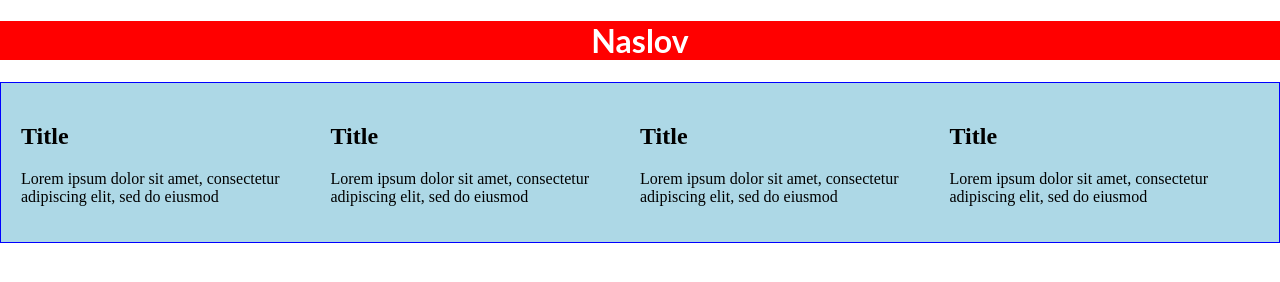
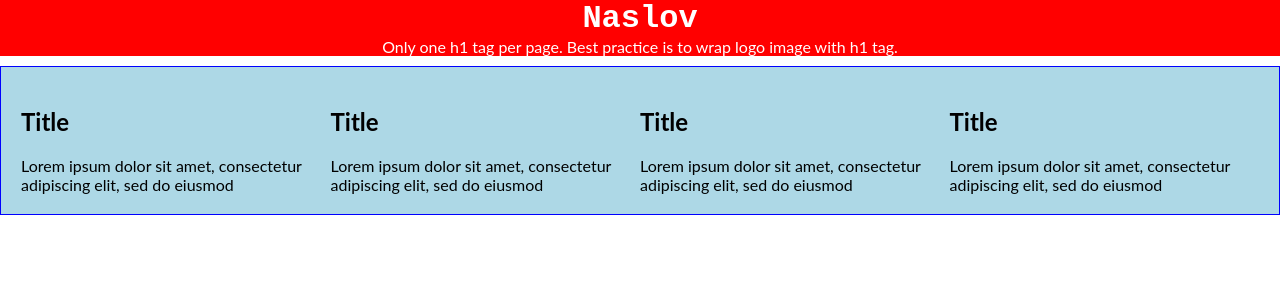
Before and after one commit to dalchek/openProject, a plain HTML site: page index.html in a window 1280 px wide. Drawn offline with Linux system fonts and the light colour scheme.

Commit message:
h1 best practice

```diff
--- a/index.html
+++ b/index.html
@@ -11,6 +11,10 @@
   <body>
     <div class="conteiner">
       <h1>Naslov</h1>
+      <p>
+        Only one h1 tag per page. Best practice is to wrap logo image with h1
+        tag.
+      </p>
     </div>
   </body>
 </html>
--- a/style.css
+++ b/style.css
@@ -1,9 +1,11 @@
 body {
   margin: 0;
   padding: 0;
+  font-family: lato;
 }
 h1 {
-  font-family: lato;
+  font-family: "Courier New", Courier, monospace;
+  margin: 0 5px;
 }
 .test-container {
   display: flex;
@@ -12,4 +14,8 @@ h1 {
 }
 .conteiner {
   text-align: center;
+  margin-bottom: 10px;
 }
+p {
+  margin: 0;
+}
```
